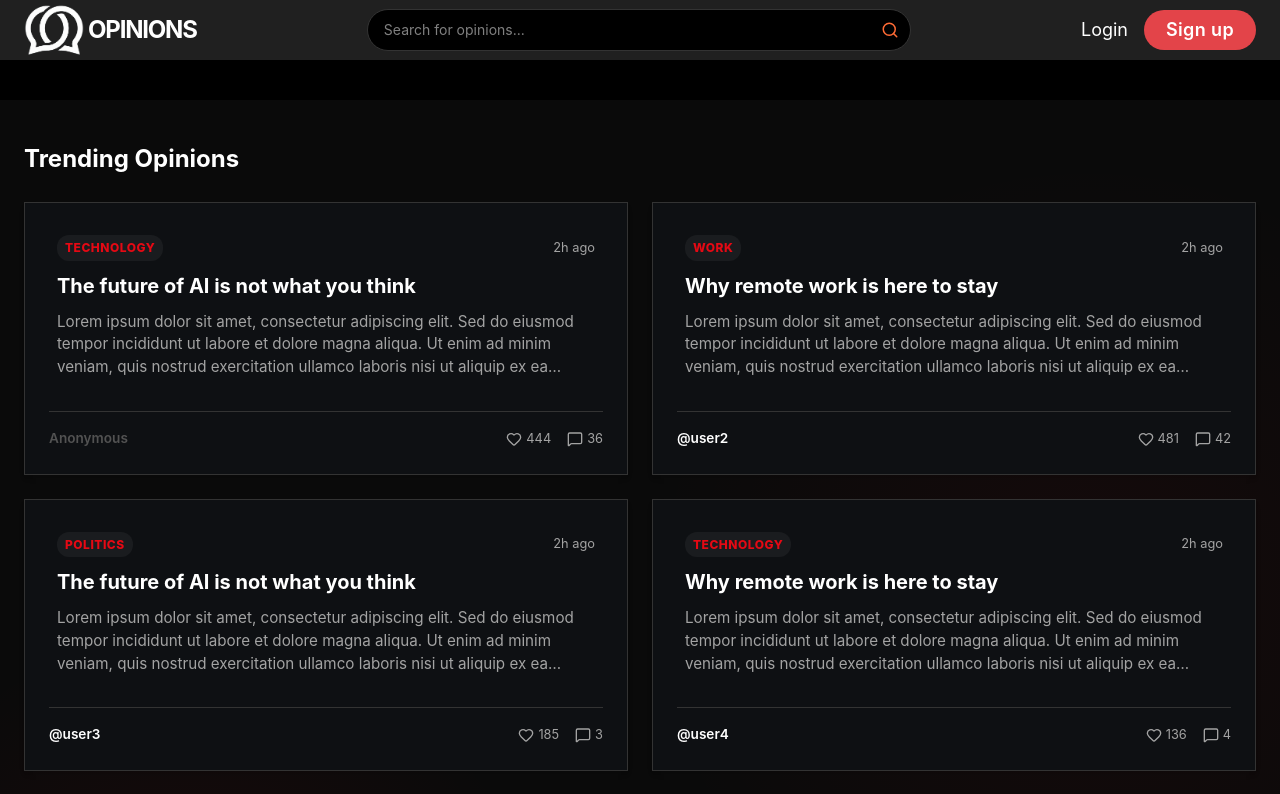
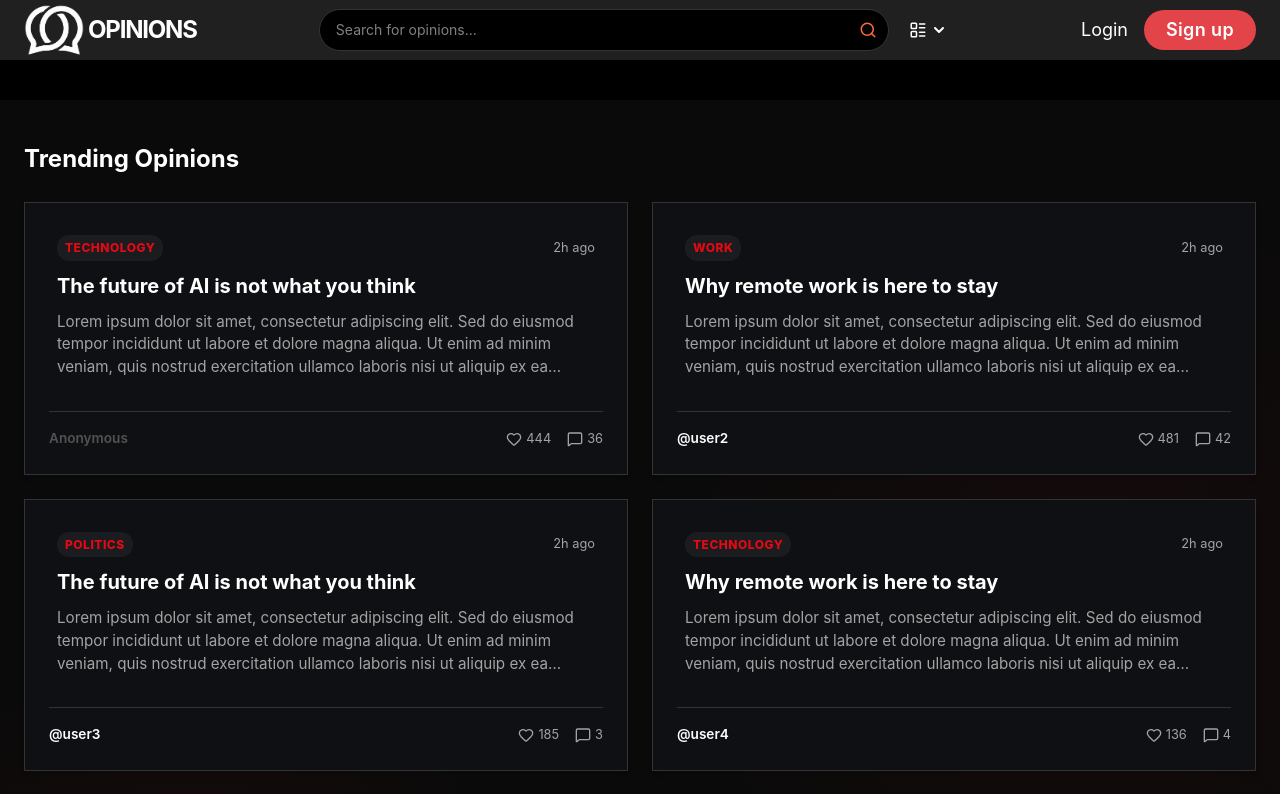
Before and after one commit to Prem-Sidapara/Opinions, a React (Vite) app in the folder client/: page / in a window 1280 px wide. Shown: the top 794 px of the page. Built offline with nearby package versions, Linux system fonts and the light colour scheme.

Commit message:
feat: Add view mode toggle and update global styles

```diff
--- a/client/src/components/Navbar.jsx
+++ b/client/src/components/Navbar.jsx
@@ -1,15 +1,38 @@
-import React, { useState } from 'react';
+import React, { useState, useRef, useEffect } from 'react';
 import { Link, useNavigate } from 'react-router-dom';
 import { useAuth } from '../context/AuthContext';
 import logo from '../assets/logo-fix.png';
-import { Search, Menu, PenTool, User, LogOut } from 'lucide-react';
+import { Search, Menu, PenTool, User, LogOut, LayoutList, LayoutGrid, ChevronDown } from 'lucide-react';
 import CreateOpinionModal from './CreateOpinionModal';
 
 const Navbar = () => {
     const { user, logout } = useAuth();
     const navigate = useNavigate();
     const [searchQuery, setSearchQuery] = useState('');
+    const [viewMode, setViewMode] = useState('blog'); // 'blog' or 'youtube'
+    const [isViewMenuOpen, setIsViewMenuOpen] = useState(false);
     const [isModalOpen, setIsModalOpen] = useState(false);
+    const dropdownRef = useRef(null);
+
+    useEffect(() => {
+        let timer;
+        const handleClickOutside = (event) => {
+            if (dropdownRef.current && !dropdownRef.current.contains(event.target)) {
+                timer = setTimeout(() => {
+                    setIsViewMenuOpen(false);
+                }, 300);
+            }
+            else {
+                clearTimeout(timer);
+            }
+        };
+
+        document.addEventListener('mousedown', handleClickOutside);
+        return () => {
+            document.removeEventListener('mousedown', handleClickOutside);
+            clearTimeout(timer);
+        };
+    }, []);
 
     const handleLogout = () => {
         logout();
@@ -34,9 +57,9 @@ const Navbar = () => {
                         </span>
                     </Link>
 
-                    {/* Center: Search Bar */}
-                    <div className="flex-1 max-w-xl px-4">
-                        <form onSubmit={handleSearch} className="relative flex items-center w-full">
+                    {/* Center: Search Bar & View Toggle */}
+                    <div className="flex-1 max-w-2xl px-4 flex items-center gap-2">
+                        <form onSubmit={handleSearch} className="relative flex items-center flex-1">
                             <input
                                 type="text"
                                 placeholder="Search for opinions..."
@@ -48,6 +71,37 @@ const Navbar = () => {
                                 <Search size={18} />
                             </button>
                         </form>
+
+                        {/* View Dropdown */}
+                        <div id='view-dropdown' className="relative" ref={dropdownRef}>
+                            <button
+                                onClick={() => setIsViewMenuOpen(!isViewMenuOpen)}
+                                className="flex items-center gap-1 bg-transparent px-3 py-2 text-white"
+                            >
+                                {viewMode === 'blog' ? <LayoutList size={18} /> : <LayoutGrid size={18} />}
+                                <ChevronDown size={16} id='view-dropdown-arrow' strokeWidth={3} className={`hover:text-[#FF6B35] transition-transform ${isViewMenuOpen ? 'rotate-180' : ''}`} />
+                            </button>
+
+                            {/* Dropdown Menu */}
+                            {isViewMenuOpen && (
+                                <div className="absolute top-full left-0 mt-2 w-40 bg-[#313131] border border-[#333] rounded-xl shadow-xl overflow-hidden z-50 ">
+                                    <button
+                                        onClick={() => { setViewMode('blog'); setIsViewMenuOpen(false); }}
+                                        className={`w-full flex items-center gap-2 px-4 py-2 text-sm hover:bg-[#202020] transition-colors ${viewMode === 'blog' ? 'text-[#FF6B35]' : 'text-white'}`}
+                                    >
+                                        <LayoutList size={16} />
+                                        <span>Blog Style</span>
+                                    </button>
+                                    <button
+                                        onClick={() => { setViewMode('youtube'); setIsViewMenuOpen(false); }}
+                                        className={`w-full flex items-center gap-2 px-4 py-2 text-sm hover:bg-[#202020] transition-colors ${viewMode === 'youtube' ? 'text-[#FF6B35]' : 'text-white'}`}
+                                    >
+                                        <LayoutGrid size={16} />
+                                        <span>Youtube Style</span>
+                                    </button>
+                                </div>
+                            )}
+                        </div>
                     </div>
 
                     {/* Right: Actions */}
--- a/client/src/index.css
+++ b/client/src/index.css
@@ -208,3 +208,8 @@
   pointer-events: none;
   z-index: -1;
 }
+
+
+#view-dropdown:hover #view-dropdown-arrow {
+  color: #FF6B35;
+}
```
